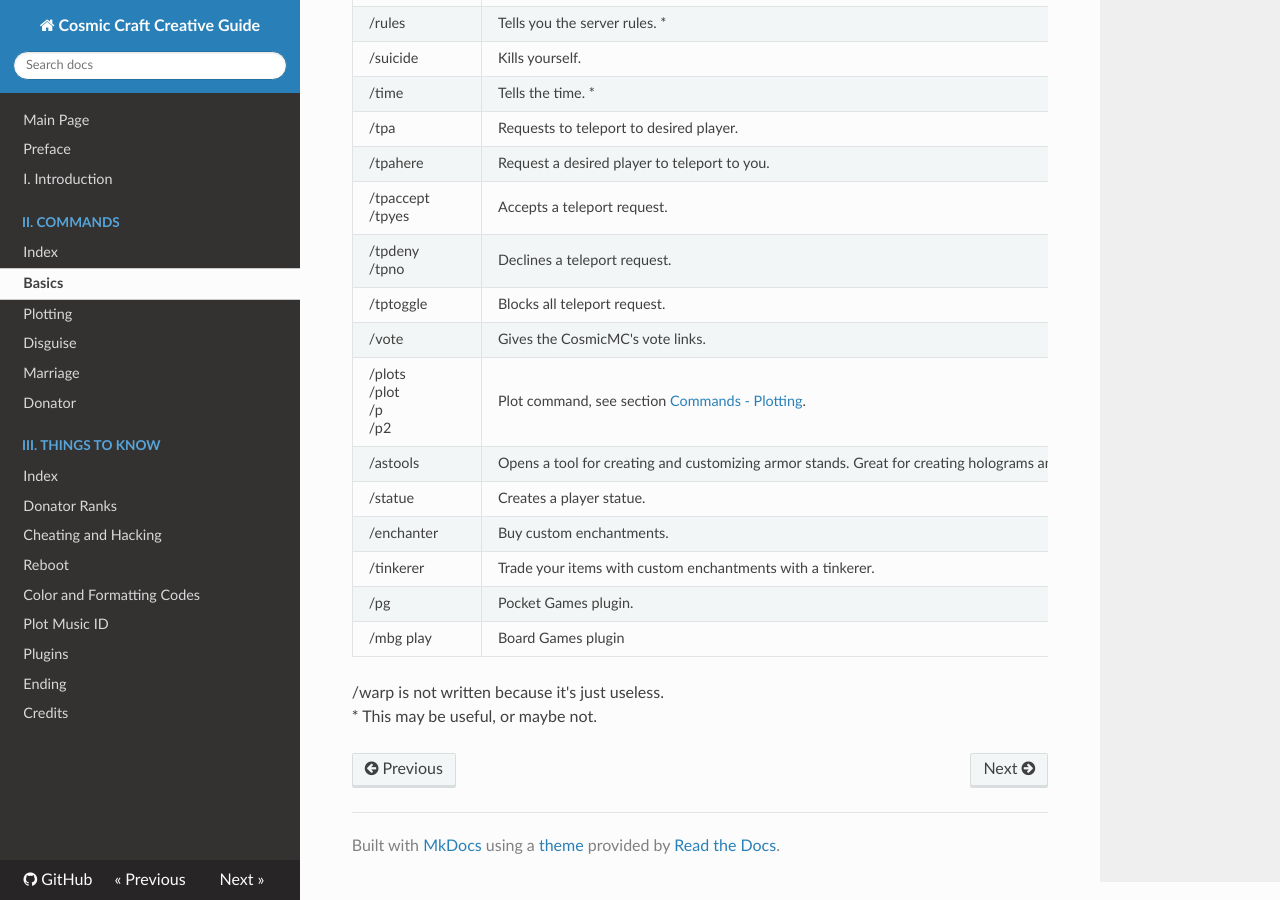
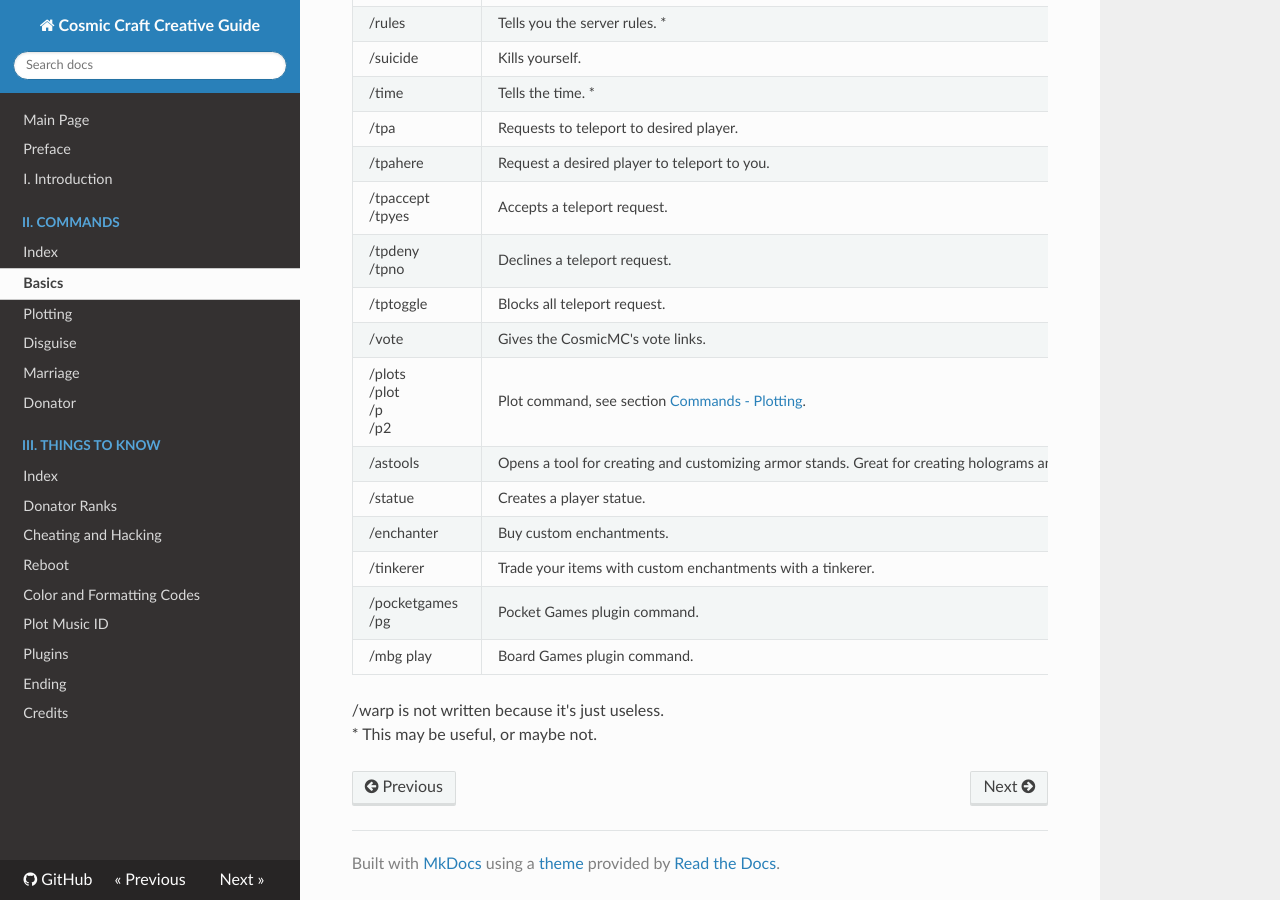
Before and after one commit to limejuce/cc-creative-guide, an MkDocs documentation site: the page built from docs/commands/basics.md, in a window 1280 px wide and 900 px high, scrolled down 1154 px. Built offline with MkDocs 1.6.1, drawn with Linux system fonts in a browser that asks for light colours; nearby versions of some CDN libraries; old or Windows-style settings are respelled for this version of MkDocs.

Commit message:
08/07/2018 2

```diff
--- a/docs/commands/basics.md
+++ b/docs/commands/basics.md
@@ -36,8 +36,8 @@
 | /statue | Creates a player statue. |
 | /enchanter | Buy custom enchantments. |
 | /tinkerer | Trade your items with custom enchantments with a tinkerer. |
-| /pg | Pocket Games plugin. |
-| /mbg play | Board Games plugin | command. |
+| /pocketgames<br>/pg | Pocket Games plugin command. |
+| /mbg play | Board Games plugin command. |
 
 
 /warp is not written because it's just useless.
```
